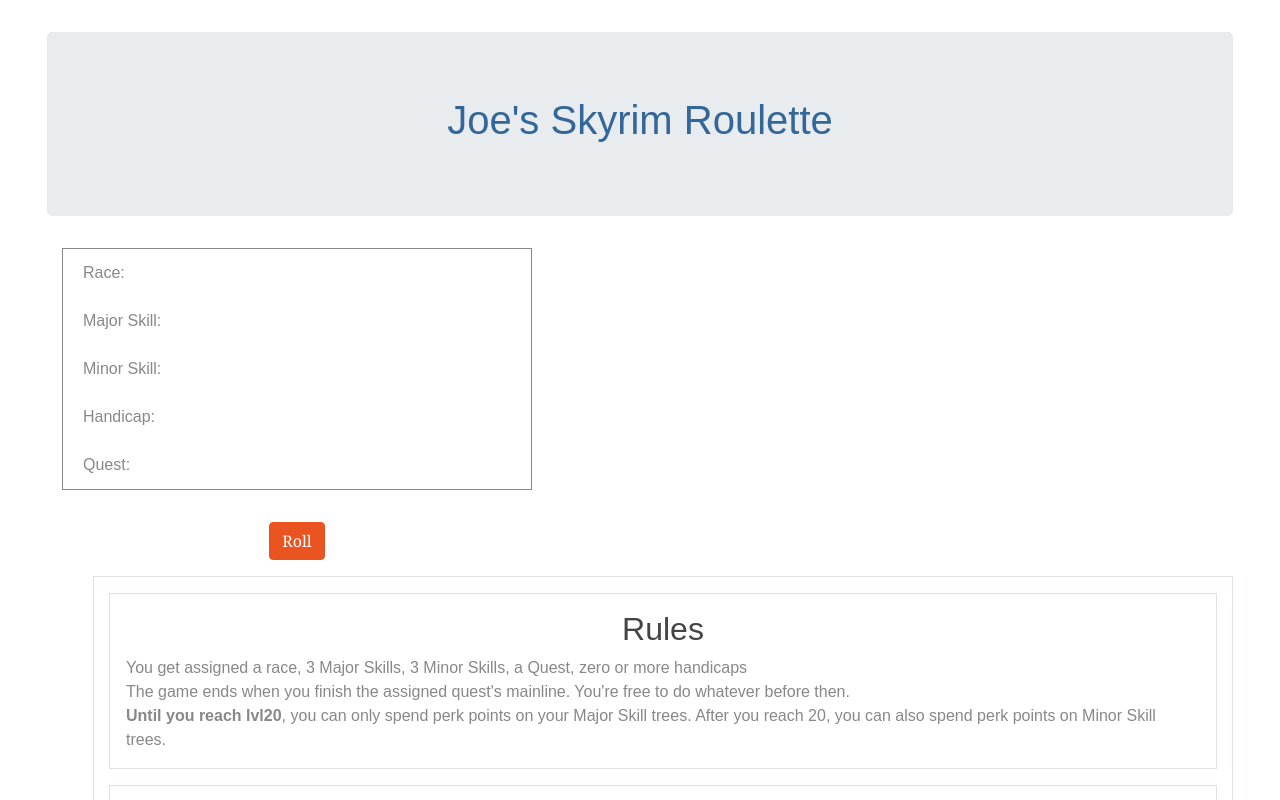
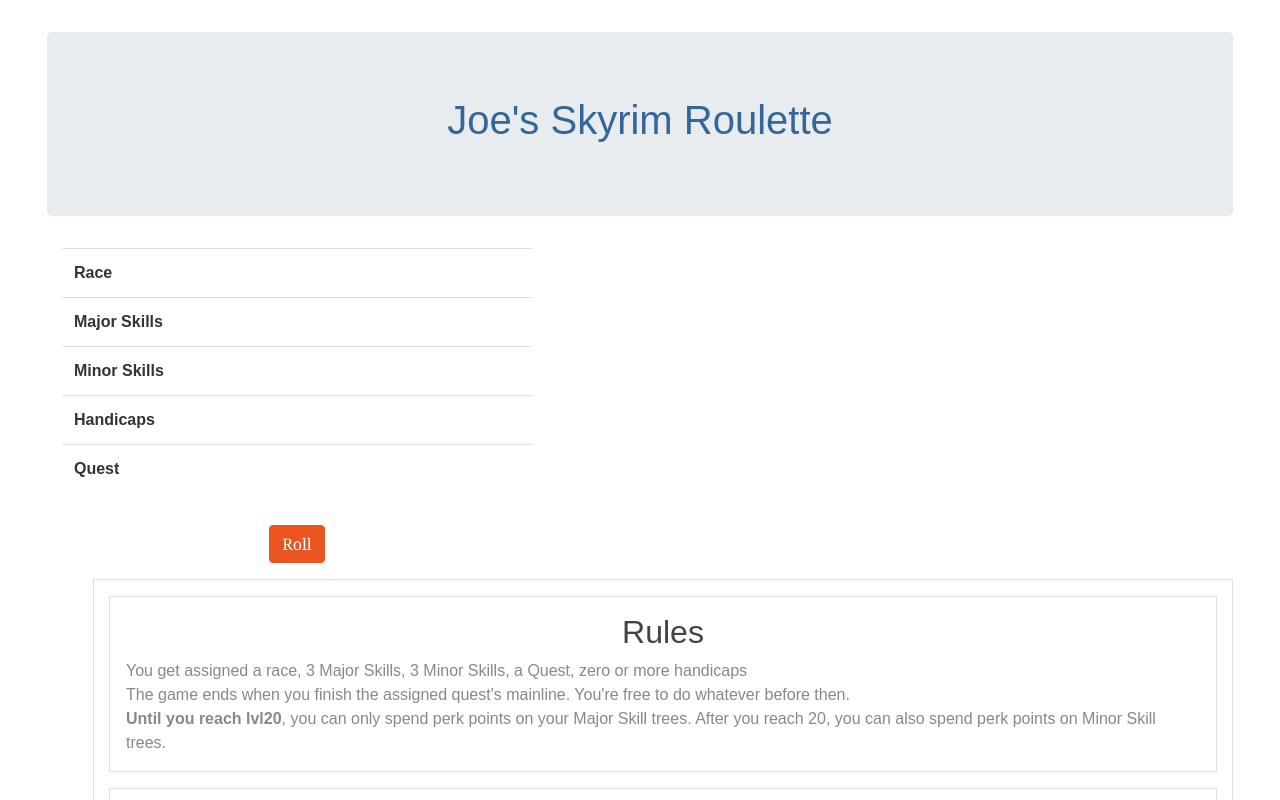
Before and after one commit to joehakimrahme/JSR, an Angular app: page / in a window 1280 px wide. Shown: the top 800 px of the page. Built offline with nearby package versions, Linux system fonts and the light colour scheme.

Commit message:
Moves the roulette to an HTML table

```diff
--- a/src/app/roulette/roulette.component.html
+++ b/src/app/roulette/roulette.component.html
@@ -1,11 +1,11 @@
 <div class="container" style="width: 500px;">
-  <ul id="char-ul" class="list-group list-group-flush text-left" style="border-style: solid; border-width: 1px;">
-    <li class="list-group-item">Race: {{result.race}}</li>
-    <li class="list-group-item">Major Skill: {{result.major}}</li>
-    <li class="list-group-item">Minor Skill: {{result.minor}}</li>
-    <li class="list-group-item">Handicap: {{result.handicaps}}</li>
-    <li class="list-group-item">Quest: {{result.quest}}</li>
-  </ul>
+  <table class="table .table-hover text-left">
+    <tr><td style="font-weight: bold">Race</td><td>{{result.race}}</td></tr>
+    <tr><td style="font-weight: bold">Major Skills</td><td>{{result.major.join(", ")}}</td></tr>
+    <tr><td style="font-weight: bold">Minor Skills</td><td>{{result.minor.join(", ")}}</td></tr>
+    <tr><td style="font-weight: bold">Handicaps</td><td>{{result.handicaps.join(", ")}}</td></tr>
+    <tr><td style="font-weight: bold">Quest</td><td>{{result.quest}}</td></tr>
+  </table>
   <div class="container mt-3 p-3">
     <button type="button" class="btn btn-primary" (click)="ngOnSelect()">Roll</button>
   </div>
```
